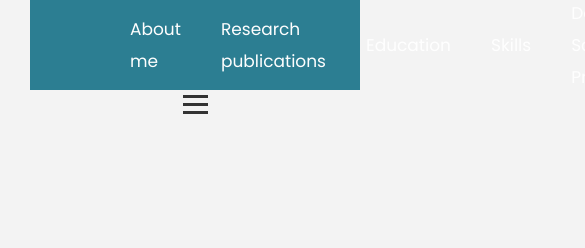
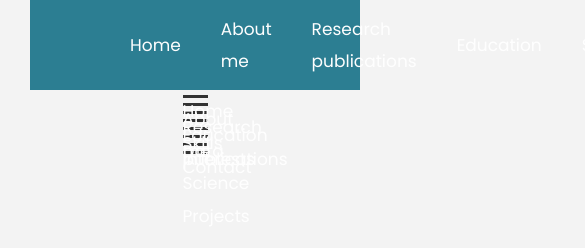
Before and after one commit to P-Heckmann/P-Heckmann.github.io, a plain HTML site: page index.html in a window 390 px wide. Shown: the top 248 px of the page, 585 px wide, since content can reach past the window. Drawn offline with Linux system fonts and the light colour scheme.

Commit message:
hamburger-menu updated

```diff
--- a/index.html
+++ b/index.html
@@ -19,9 +19,9 @@
     <header class="header">
       <nav class="nav">
         <ul class="nav__links">
-          <!--           <li class="nav__item">
+          <li class="nav__item">
             <a class="nav__link" href="#section--0">Home</a>
-          </li> -->
+          </li>
           <li class="nav__item">
             <a class="nav__link" href="#section--1">About me</a>
           </li>
@@ -48,9 +48,30 @@
 
       <nav class="navbar">
         <div class="hamburger-menu">
-          <div class="line"></div>
-          <div class="line"></div>
-          <div class="line"></div>
+          <div class="line">
+            <a class="nav__link" href="#section--0">Home</a>
+          </div>
+          <div class="line">
+            <a class="nav__link" href="#section--1">About me</a>
+          </div>
+          <div class="line">
+            <a class="nav__link" href="#section--2">Research publications</a>
+          </div>
+          <div class="line">
+            <a class="nav__link" href="#section--3">Education</a>
+          </div>
+          <div class="line">
+            <a class="nav__link" href="#section--4">Skills</a>
+          </div>
+          <div class="line">
+            <a class="nav__link" href="#section--5">Data Science Projects</a>
+          </div>
+          <div class="line">
+            <a class="nav__link" href="#section--6">Interests</a>
+          </div>
+          <div class="line">
+            <a class="nav__link" href="#section--7">Contact</a>
+          </div>
         </div>
       </nav>
 
```
